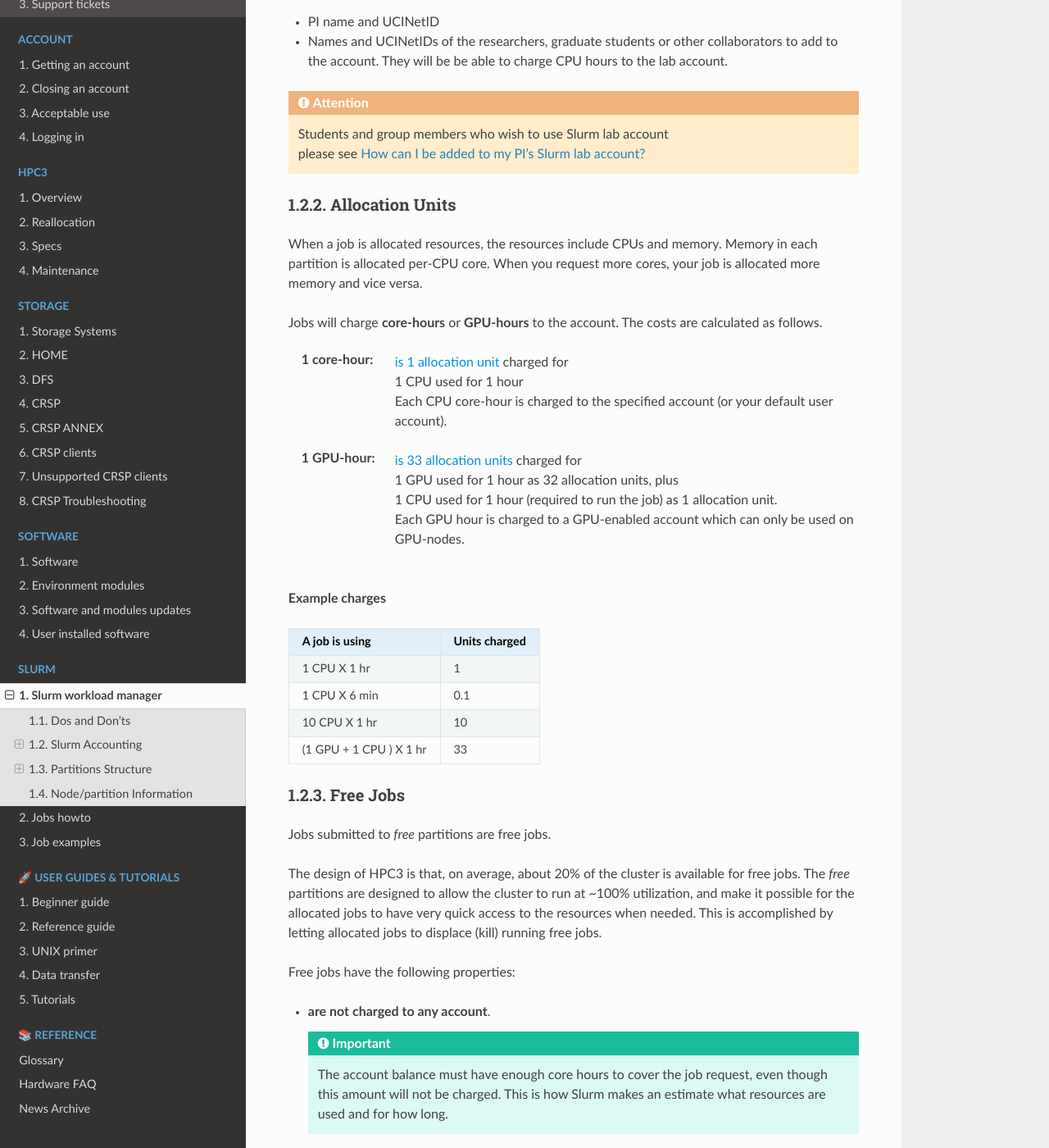
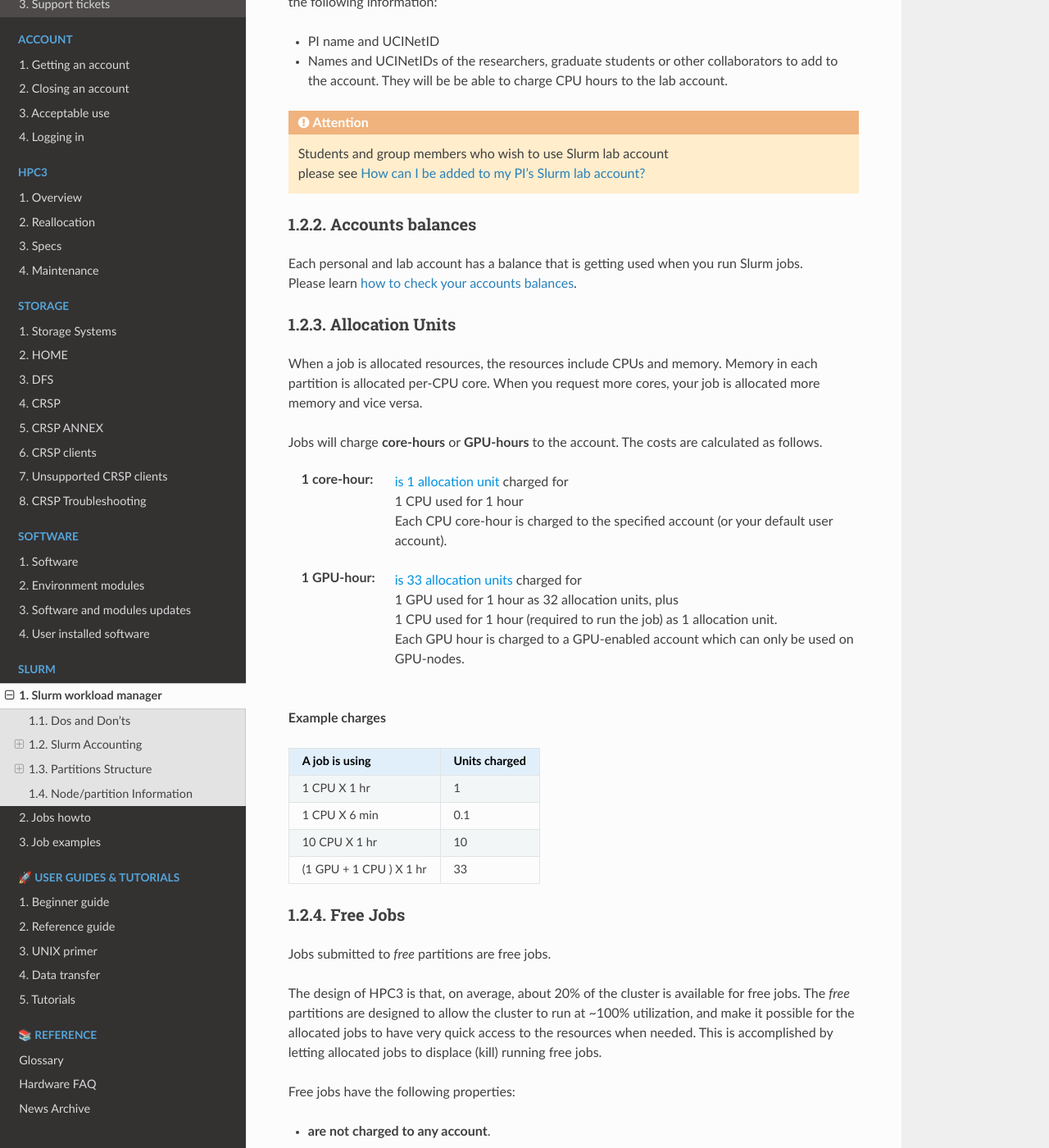
Before and after one commit to RCIC-UCI-Public/website-rcic, a Sphinx documentation site: the page built from docs/source/slurm/slurm.rst, in a window 1280 px wide and 1400 px high, scrolled down 1147 px. Shown: the whole window at 82% size. Built offline with Sphinx 7.4.7 and the Read the Docs theme 3.1.0, drawn with Linux system fonts in a browser that asks for light colours; some of the changed text lies outside the part shown.

Commit message:
add cross reference to account balance. some people do not read beyond the first paragraph

```diff
--- a/docs/source/slurm/slurm.rst
+++ b/docs/source/slurm/slurm.rst
@@ -54,6 +54,12 @@
 
 .. attention:: | Students and group members who wish to use Slurm lab account
                | please see :ref:`add lab account`
+
+Accounts balances
+^^^^^^^^^^^^^^^^^
+
+| Each personal and lab account has a balance that is getting used when you run Slurm jobs.
+| Please learn :ref:`how to check your accounts balances <job accounting>`.
 
 .. _units cost:
 
```
